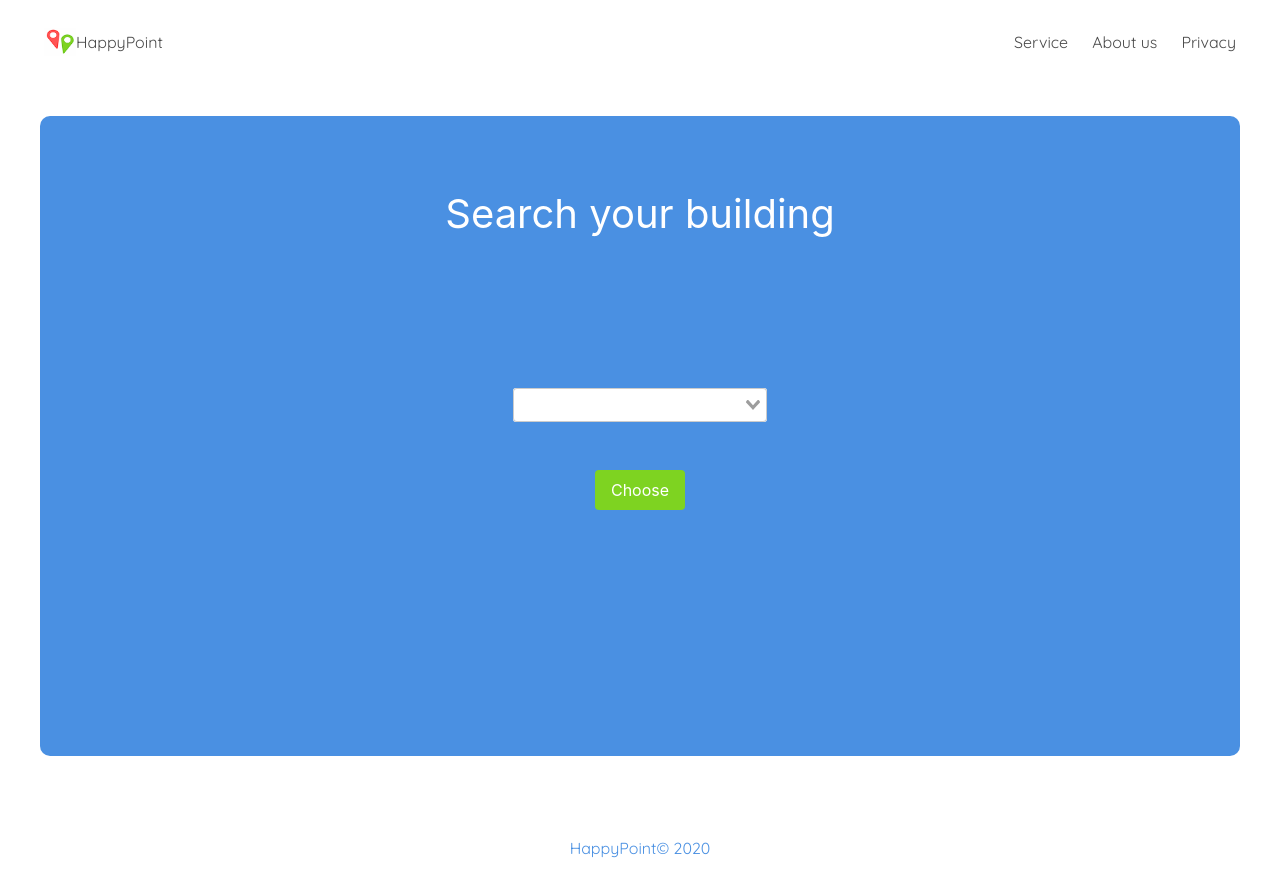
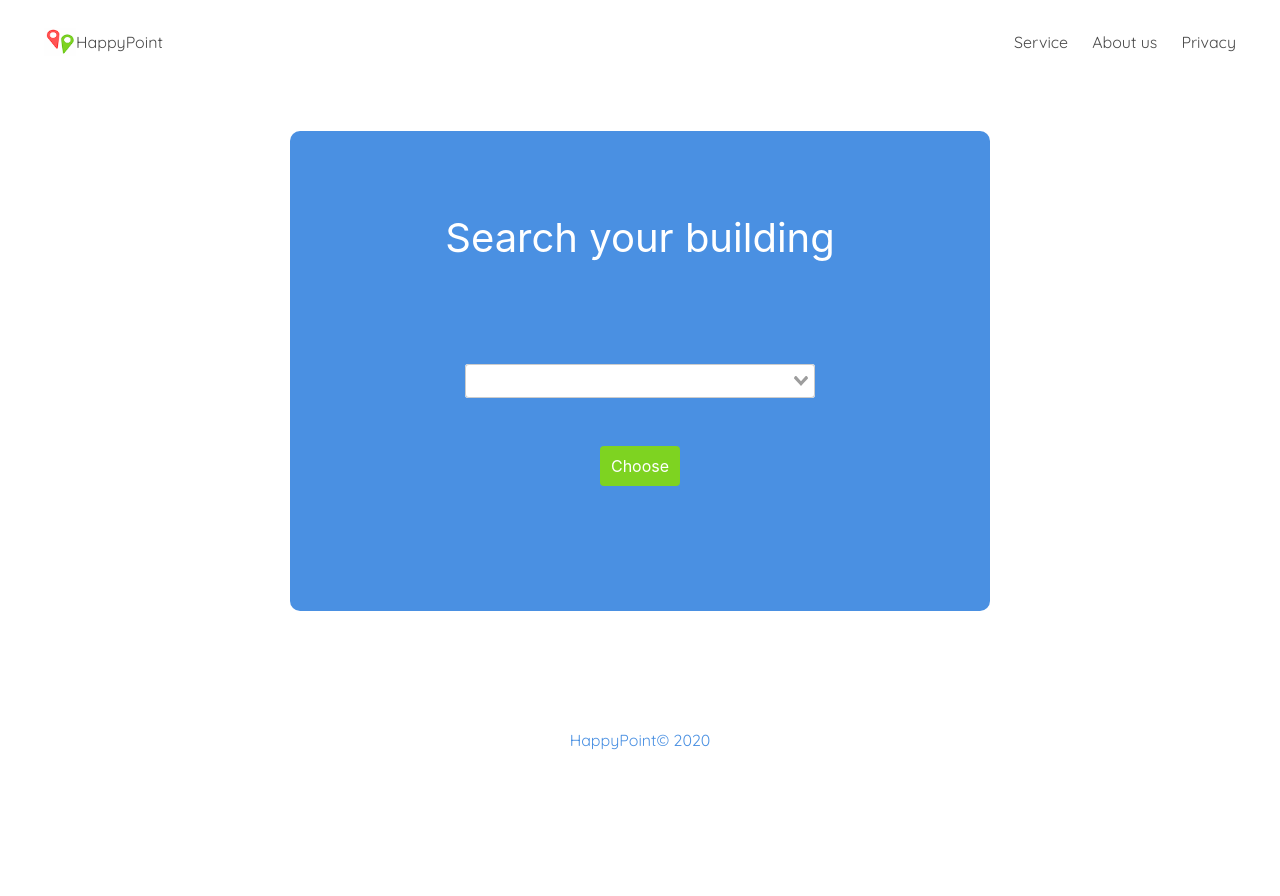
Before and after one commit to NRodriguezcuellar/HappyPoint-Webapp, a Vue app: page /#/service in a window 1280 px wide. Shown: the top 896 px of the page. After the commit the page ends 800 px from the top, so only its background shows below. Built offline with nearby package versions, Linux system fonts and the light colour scheme; what heatmapjs-vue would draw is missing.

Commit message:
added progress bar and navigation button for heatmap and overview

```diff
--- a/src/components/buildingChooser.vue
+++ b/src/components/buildingChooser.vue
@@ -3,13 +3,14 @@
         <div class="buildings-container">
             <div class="buildings-title section has-text-white"> Search your building</div>
             <div class="section select-container">
-                <div class="buildings-input section">
+                <div class="buildings-input">
                     <v-select :value="$store.state.chosen_building" @input="select_building"
-                              :options="$store.state.buildings" class="select-bar"></v-select>
+                              :options="buildings" class="select-bar"></v-select>
                 </div>
-
-                <button class="button is-hp-green-button" @click="confirm_building">Choose</button>
-                <small class="has-text-white p-md  hidden" id="warning">Please choose a building</small>
+                <div class="section button-container">
+                    <button class="button is-hp-green-button" @click="confirm_building">Choose</button>
+                    <small class="has-text-white p-md  hidden" id="warning">Please choose a building</small>
+                </div>
             </div>
 
         </div>
@@ -32,11 +33,23 @@
                     warning.classList.toggle('hidden')
                 }
             }
+        },
+        props: {
+            buildings: Array
         }
     }
 </script>
 
 <style scoped>
+    .is-hp-green-button {
+        width: 80px;
+    }
+    .button-container {
+        display: flex;
+        flex-direction: column;
+        justify-content: center;
+        align-items: center;
+    }
     .select-container {
         display: flex;
         justify-content: center;
--- a/src/components/heatmap.vue
+++ b/src/components/heatmap.vue
@@ -11,6 +11,9 @@
             <button class="heatmap-next fas fa-arrow-right fa-lg" @click="right_arrow"></button>
         </div>
         <div class="has-text-centered has-text-white floor-title easy-font">
+            <div class="progress-container">
+                <progress class="progress is-success" v-bind:value="progress" max="100">60%</progress>
+            </div>
             <div class="sub-content-container">
                 <div class="fas fa-arrow-left fa-sm heatmap-small-prev" @click="left_arrow"></div>
                 <div><h2 v-text="`Floor ${floor}`"></h2></div>
@@ -39,7 +42,8 @@
             max: Number,
             left_arrow: Function,
             right_arrow: Function,
-            floor: Number
+            floor: Number,
+            progress: Number
         }
 
 
@@ -47,6 +51,15 @@
 </script>
 
 <style scoped>
+    .progress-container {
+        display: flex;
+        justify-content: center;
+    }
+    .progress {
+        width: 270px;
+
+    }
+
     .sub-content-container {
         display: flex;
         justify-content: space-around;
--- a/src/store/index.js
+++ b/src/store/index.js
@@ -8,11 +8,11 @@ Vue.use(Vuex);
 export default new Vuex.Store({
     state: {
         chosen_building: null,
-        buildings: ['Heidelberglaan 15'],
         connected: false,
         error: null,
         chatMessages: [],
-        limit: 5
+        limit: 5,
+        currentFloor: null
     },
 
     mutations: {
--- a/src/views/Building.vue
+++ b/src/views/Building.vue
@@ -5,8 +5,14 @@
                 {{buildingInfo.name}}</h1></div>
             <div class="data-parent-container">
                 <div class="heatmap-container">
-                    <heatmap :data="heatmap_data" :min="min" :max="max" :left_arrow="send_alert"
+                    <heatmap :data="heatmap_data" :min="min" :max="max" :progress="20" :left_arrow="send_alert"
                              :right_arrow="send_alert" :floor="parseInt(this.floor)"/>
+                    <div class="busyness-navigation-grandparent">
+                        <div class="busyness-navigation-parent">
+                            <button class="busyness-navigation-button button-left easy-font">Heatmap</button>
+                            <button class="busyness-navigation-button button-right easy-font">Overview</button>
+                        </div>
+                    </div>
 
                 </div>
             </div>
@@ -51,7 +57,8 @@
                 error: null,
                 loaded: false,
                 buildingInfo: null,
-                websocket: null
+                websocket: null,
+                progress: 20
 
 
             }
@@ -98,6 +105,41 @@
 </script>
 
 <style scoped>
+    .busyness-navigation-grandparent {
+        display: flex;
+        justify-content: center;
+        align-items: center;
+        border-radius: 10px;
+        margin-top: 20px;
+        margin-bottom: 20px;
+    }
+
+    .busyness-navigation-button {
+        padding: 0.8rem;
+        border: none;
+        display: inline-block;
+        color: #ffffff;
+        background-color: #7ED321;
+    }
+
+    .busyness-navigation-button:hover {
+        background-color: rgba(126, 211, 33, 0.85);
+
+    }
+
+    .button-right {
+        border-radius: 0 10px 10px 0;
+        border-left: 1px solid #ffffff;
+
+    }
+
+    .button-left {
+        border-radius: 10px 0 0 10px;
+    }
+
+    .busyness-navigation-parent {
+        border-radius: 10px;
+    }
 
 
     .heatmap-container {
--- a/src/views/Service.vue
+++ b/src/views/Service.vue
@@ -1,7 +1,7 @@
 <template>
     <div class="root-container">
         <div class="parent-container has-bg-blue">
-            <building-chooser></building-chooser>
+            <building-chooser :buildings="buildings"></building-chooser>
         </div>
     </div>
 
@@ -16,7 +16,9 @@
         name: "Service",
         components: {BuildingChooser},
         data: function () {
-            return {}
+            return {
+                buildings: ['Heidelberglaan 15'],
+            }
 
 
         }
@@ -26,12 +28,14 @@
 <style scoped>
 
     .parent-container {
-        min-height: 80vh;
+        min-height: 60vh;
         padding: 20px;
-        width: 1200px;
+        width: 700px;
+        margin-top: 15px;
 
         display: flex;
         flex-direction: column;
+        justify-content: center;
         align-items: center;
         border-radius: 10px;
     }
```
Also changed, not shown: src/components/quickOverview.vue (added, +15 -0 lines), src/views/Service_data.vue (deleted, +0 -20 lines).
